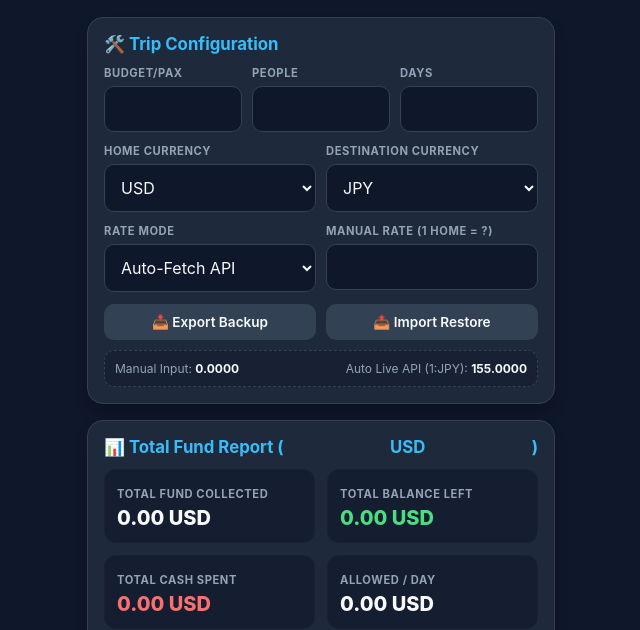
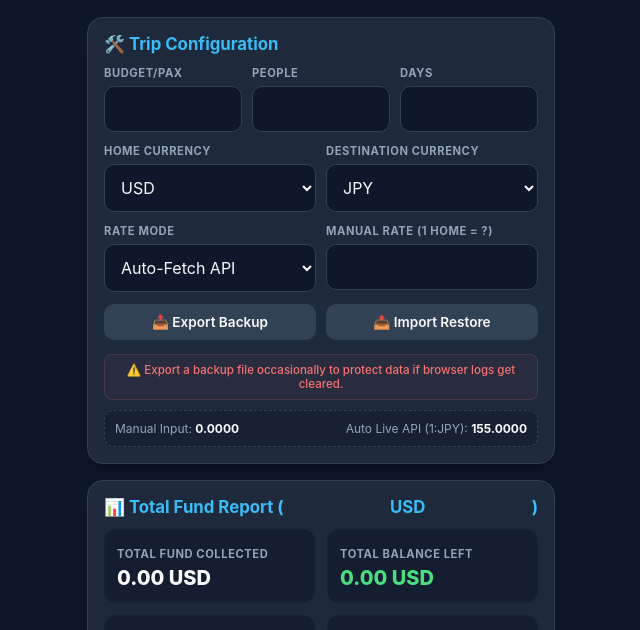
Before and after one commit to noagrp/pocket-trip-budget, a plain HTML site: page index.html in a window 1280 px wide. Shown: the part 128-758 px from the top of the page, without its empty margins (319-959 px from the left). Drawn offline with Linux system fonts and the light colour scheme; no server answers.

Commit message:
Update index.html

```diff
--- a/index.html
+++ b/index.html
@@ -241,6 +241,20 @@
             justify-content: space-between;
         }
         .rate-info-bar strong { color: var(--text); }
+
+        /* Style Utilities for Backup Callout box text block */
+        .backup-callout-text {
+            grid-column: span 2;
+            font-size: 0.72rem;
+            color: var(--danger);
+            background: rgba(248, 113, 113, 0.05);
+            border: 1px solid rgba(248, 113, 113, 0.15);
+            padding: 8px 10px;
+            border-radius: 8px;
+            text-align: center;
+            font-weight: 500;
+            margin-top: 4px;
+        }
     </style>
 </head>
 <body>
@@ -301,6 +315,10 @@
             <button class="btn-secondary" onclick="exportDataBackup()">📥 Export Backup</button>
             <button class="btn-secondary" onclick="triggerImportSelection()">📤 Import Restore</button>
             <input type="file" id="hidden-import-file" style="display: none;" accept=".json" onchange="importDataBackup(event)">
+
+            <div class="backup-callout-text">
+                ⚠️ Export a backup file occasionally to protect data if browser logs get cleared.
+            </div>
         </div>
 
         <div class="rate-info-bar">
@@ -413,7 +431,6 @@
     const refApiCode = document.getElementById('ref-api-code');
     const formForeignLabel = document.getElementById('form-foreign-label');
 
-    // NEW: Load existing setup inputs from persistence layers safely on boot
     function loadSavedSetupValues() {
         setupBudget.value = localStorage.getItem('setup_budget_pax') || "";
         setupPeople.value = localStorage.getItem('setup_people_count') || "";
@@ -422,7 +439,6 @@
         manualRateInput.value = localStorage.getItem('setup_manual_rate') || "";
     }
 
-    // NEW: Auto-saves current setup string modifications to memory layers instantly
     function autoSaveSetupValues() {
         localStorage.setItem('setup_budget_pax', setupBudget.value);
         localStorage.setItem('setup_people_count', setupPeople.value);
@@ -464,7 +480,7 @@
             document.getElementById('card-config').style.display = 'none';
             document.getElementById('card-entry-form').style.display = 'none';
             document.getElementById('box-daily-allowance').style.display = 'none';
-            document.getElementById('dashboard-title').innerHTML = "🏁 Final Trip Summary Invoice";
+            document.getElementById('dashboard-title').innerHTML = "🏁 Final Trip Summary";
             document.getElementById('lbl-pool-total').innerText = "Total Funds Collected";
             document.getElementById('lbl-pool-remain').innerText = "Unspent Balance Remaining";
         } else {
@@ -730,7 +746,7 @@
                         savedDestSelection = importedData.config.destinationCurrency || "JPY";
                     }
 
-                    autoSaveSetupValues(); // Sync persistence layers immediately
+                    autoSaveSetupValues();
                     populateGlobalCurrencyMenus(autoExchangeRates);
                     calculateBudget();
                     alert("🎉 Backup file loaded successfully!");
@@ -776,7 +792,6 @@
         calculateBudget();
     };
 
-    // Capture changes to run both math operations AND automated persistence operations
     [setupBudget, setupPeople, setupDays, baseCurrency, foreignCurrency, rateMode, manualRateInput].forEach(input => {
         input.addEventListener('input', () => {
             autoSaveSetupValues();
@@ -784,7 +799,6 @@
         });
     });
 
-    // Run Engine Lifecycle Initializations Safely
     loadSavedSetupValues();
     fetchLiveRates();
 </script>
```
